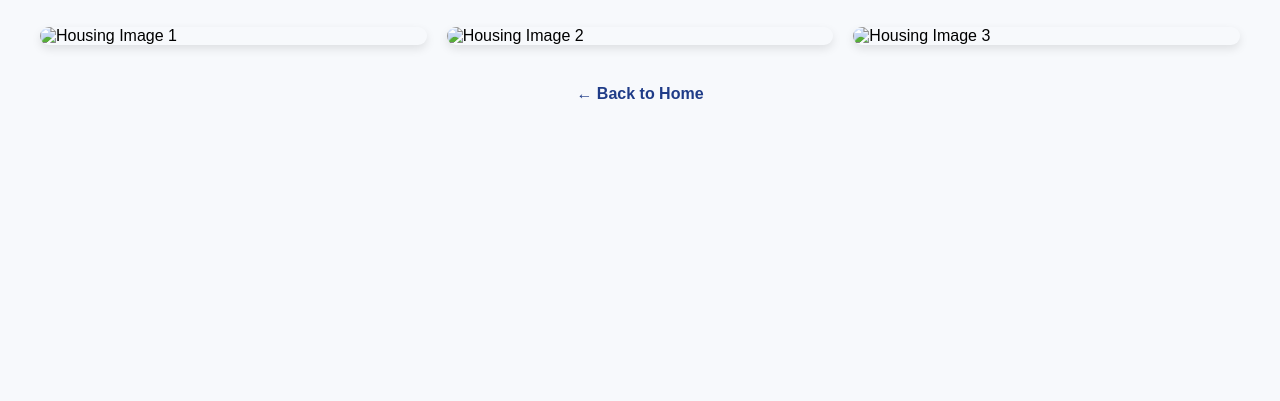
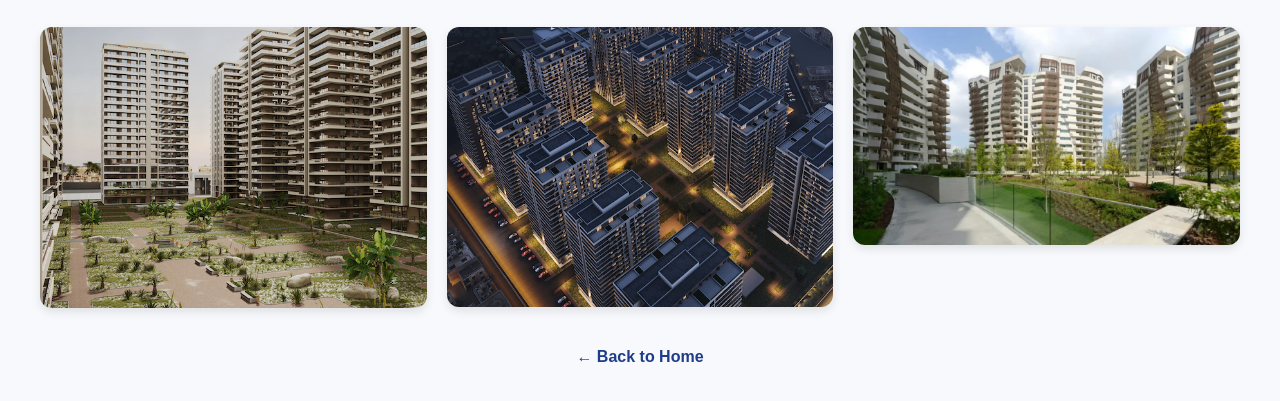
Before and after one commit to alaa17gh/alrayah-construction, a plain HTML site: page housing.html in a window 1280 px wide. Shown: the part 91-492 px from the top of the page. Drawn offline with Linux system fonts and the light colour scheme.

Commit message:
Update housing.html
Signed-off-by: alaa17gh <alaa.cukur@gmail.com>

```diff
--- a/housing.html
+++ b/housing.html
@@ -57,9 +57,9 @@
   <h1>Housing Project - Baghdad 2024</h1>
 
   <div class="gallery">
-    <img src="/jpg/MainSlider1.jpg" alt="Housing Image 1">
-    <img src="/jpg/MainSlider2.jpg" alt="Housing Image 2">
-    <img src="/jpg/ffr.jpg" alt="Housing Image 3">
+    <img src="/MainSlider1.jpg" alt="Housing Image 1">
+    <img src="/MainSlider2.jpg" alt="Housing Image 2">
+    <img src="/ffr.jpg" alt="Housing Image 3">
   </div>
 
   <a href="index.html" class="back-link">← Back to Home</a>
```
